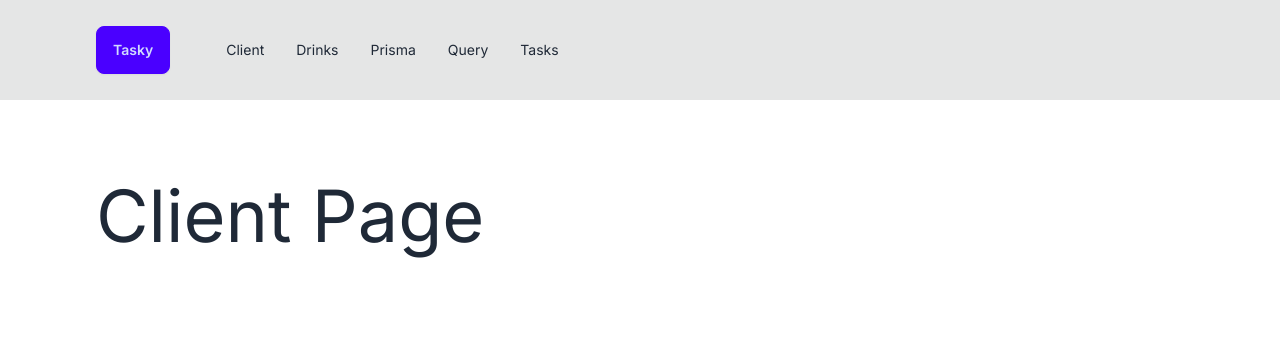
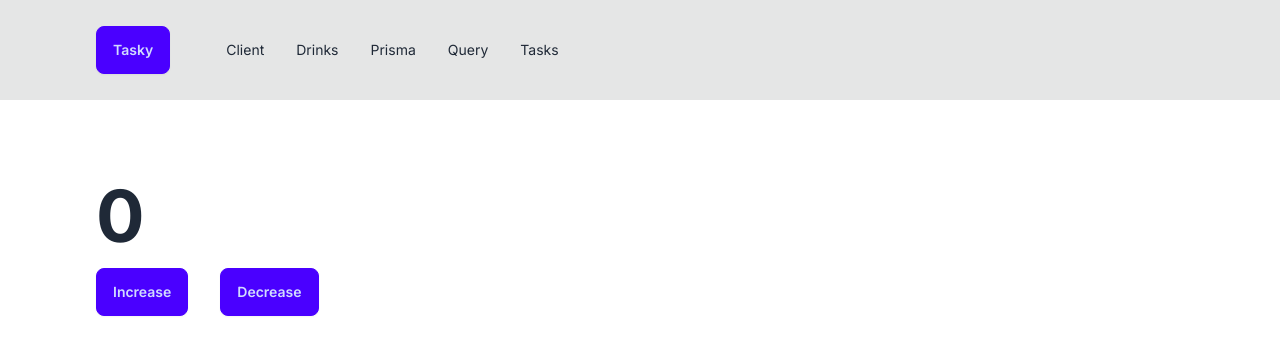
Before and after one commit to tedirland/tasky, a Next.js app: page /client in a window 1280 px wide. Shown: the top 354 px of the page. Built offline with nearby package versions, Linux system fonts and the light colour scheme.

Commit message:
create client component counter

```diff
--- /dev/null
+++ b/app/about/info/page.js
@@ -0,0 +1,11 @@
+import React from "react";
+
+function Info() {
+  return (
+    <div>
+      <h1>Info Page</h1>
+    </div>
+  );
+}
+
+export default Info;
--- a/app/client/page.jsx
+++ b/app/client/page.jsx
@@ -1,10 +1,24 @@
-import React from "react";
-import Link from "next/link";
+"use client";
+import { useState } from "react";
 
 const ClientPage = () => {
+  const [count, setCount] = useState(0);
+  console.log("client component log");
   return (
     <div>
-      <h1 className="text-7xl">Client Page</h1>
+      <h1 className="text-7xl font-bold mb-4">{count}</h1>
+      <button
+        className="btn  btn-primary mr-4"
+        onClick={() => setCount(count + 1)}
+      >
+        Increase
+      </button>
+      <button
+        className="btn  btn-primary ml-4"
+        onClick={() => setCount(count - 1)}
+      >
+        Decrease
+      </button>
     </div>
   );
 };
--- a/app/page.jsx
+++ b/app/page.jsx
@@ -4,7 +4,10 @@ import Link from "next/link";
 const Home = () => {
   return (
     <div>
-      <h1 className="text-7xl">Homepage</h1>
+      <h1 className="text-5xl mb-8 font-bold">Next.js Tutorial</h1>
+      <Link href="/about/info" className="btn btn-accent">
+        Get Started
+      </Link>
     </div>
   );
 };
```
